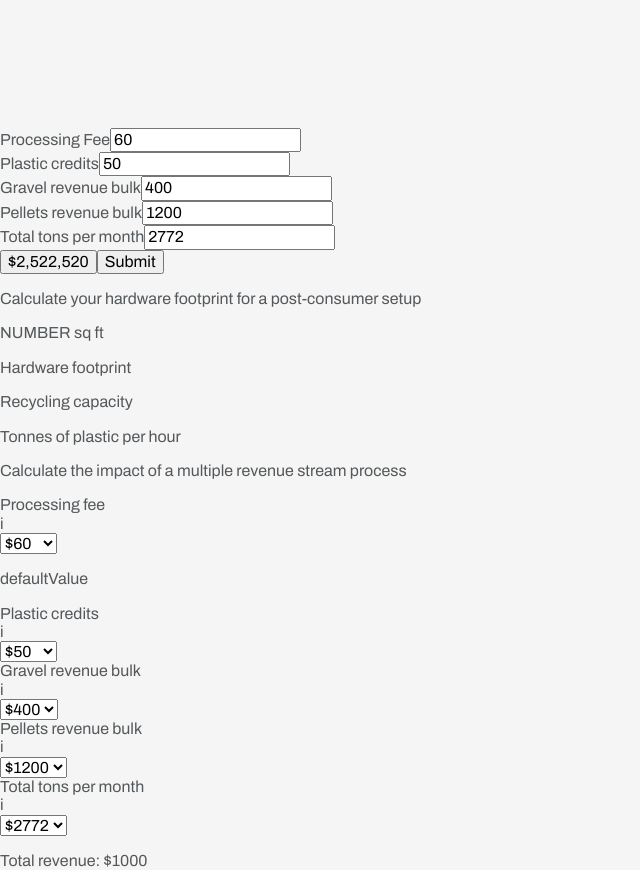
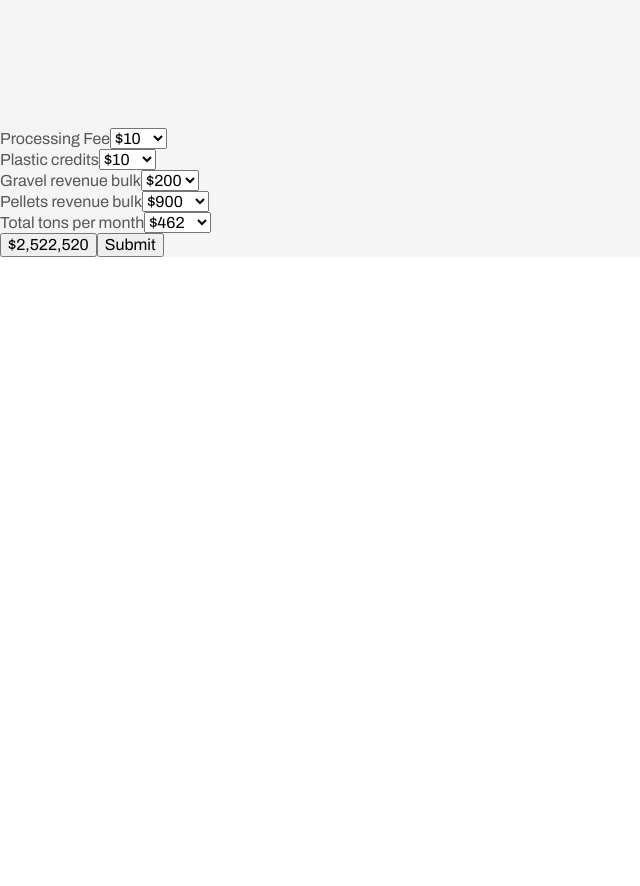
Before and after one commit to Apiary-Arqlite/arqlite, a React (Create React App) app: page / in a window 1280 px wide. Shown: the part 2644-3530 px from the top of the page, without its empty margins (0-640 px from the left). After the commit the page ends 2901 px from the top, so only its background shows below. Built offline with nearby package versions, Linux system fonts and the light colour scheme.

Commit message:
begin refactoring calculator. assign values to dropdown options

```diff
--- a/src/components/App.js
+++ b/src/components/App.js
@@ -6,8 +6,8 @@ import Main from './Main';
 import Footer from './Footer';
 import Calculator from './Calculator';
 import Form from './Form';
-import FormInput from './FormInput';
-import Option from './Option';
+import FormSelect from './FormSelect';
+import FormOption from './FormOption';
 
 /* -------------------------------------------------------------------------- */
 /*                                function App                                */
@@ -37,7 +37,7 @@ function App() {
     console.log('this item has been clicked');
   };
 
-  function calculate() {
+  function calculate(e) {
     /*  a*e + b*e + c*e*0.5 + d*e*0.5 */
     /* what are the units here? what do we do with the ratio?*/
     return Intl.NumberFormat('en-US').format(
@@ -46,24 +46,6 @@ function App() {
   }
   console.log(calculate());
 
-  // VERSION 3 START HERE
-
-  function DropdownMenu() {
-    const [activeMenu, setActiveMenu] = useState('main');
-    const [menuHeight, setMenuHeight] = useState(null);
-    const dropdownRef = useRef(null);
-
-    useEffect(() => {
-      setMenuHeight(dropdownRef.current?.firstChild.offsetHeight);
-    }, []);
-
-    function calcHeight(el) {
-      const height = el.offsetHeight;
-      setMenuHeight(height);
-    }
-
-    // pick up here. create DropdownItem(props)
-  }
   return (
     <div className='root'>
       <div className='page'>
@@ -73,19 +55,64 @@ function App() {
 
         <Form initialValues={initialValues}>
           {/* a */}
-          <FormInput label='Processing Fee' name='processingFee' />
+          <FormSelect
+            label='Processing Fee'
+            name='processingFee'
+            defaultValue={60}
+          >
+            <FormOption value={10} />
+            <FormOption value={20} />
+            <FormOption value={30} />
+            <FormOption value={40} />
+            <FormOption value={50} />
+            <FormOption value={60} />
+            <FormOption value={70} />
+            <FormOption value={80} />
+            <FormOption value={90} />
+            <FormOption value={100} />
+          </FormSelect>
           {/* b */}
-          <FormInput label='Plastic credits' name='plasticCredits' />
+          <FormSelect label='Plastic credits' name='plasticCredits'>
+            <FormOption value={10} />
+            <FormOption value={20} />
+            <FormOption value={30} />
+            <FormOption value={40} />
+            <FormOption defaultValue value={50} />
+            <FormOption value={60} />
+            <FormOption value={70} />
+            <FormOption value={80} />
+            <FormOption value={90} />
+            <FormOption value={100} />
+          </FormSelect>
           {/* c */}
-          <FormInput label='Gravel revenue bulk' name='gravelRevenueBulk' />
+          <FormSelect label='Gravel revenue bulk' name='gravelRevenueBulk'>
+            <FormOption value={200} />
+            <FormOption value={300} />
+            <FormOption selected value={400} />
+            <FormOption value={500} />
+            <FormOption value={600} />
+          </FormSelect>
           {/* d */}
-          <FormInput label='Pellets revenue bulk' name='pelletsRevenueBulk' />
+          <FormSelect label='Pellets revenue bulk' name='pelletsRevenueBulk'>
+            <FormOption value={900} />
+            <FormOption value={1000} />
+            <FormOption value={1200} />
+            <FormOption selected value={1400} />
+            <FormOption value={1600} />
+            <FormOption value={1800} />
+          </FormSelect>
           {/* e */}
-          <FormInput label='Total tons per month' name='totalTonsPerMonth' />
+          <FormSelect label='Total tons per month' name='totalTonsPerMonth'>
+            <FormOption value={462} />
+            <FormOption value={924} />
+            <FormOption value={1848} />
+            <FormOption selected value={2772} />
+            <FormOption value={3696} />
+            <FormOption value={4620} />
+          </FormSelect>
           <button onClick={() => setRevenue(calculate())}>${revenue}</button>
         </Form>
 
-        <Calculator />
         <Footer />
       </div>
     </div>
--- a/src/components/Calculator.js
+++ b/src/components/Calculator.js
@@ -1,9 +1,10 @@
 // First version with drop down forms
+// This will be replaced with the calculator version in App.js
 
 import React from 'react';
 import { useState, useRef } from 'react';
 import Dropdown from './Dropdown';
-import Option from './Option';
+import Option from './FormOption';
 
 export default function Calculator() {
   const [form, setForm] = useState({
@@ -28,8 +29,6 @@ export default function Calculator() {
 
   const inputEl = useRef(null);
   const onButtonClick = () => {
-    // `current` points to the mounted text input element
-
     console.log('this item has been clicked');
   };
 
--- a/src/components/Dropdown.js
+++ b/src/components/Dropdown.js
@@ -1,3 +1,5 @@
+// this draft will be deleted
+
 import React from 'react';
 
 export default function Dropdown(props) {
--- a/src/components/Option.js
+++ b/src/components/FormOption.js
@@ -1,5 +1,5 @@
 import React from 'react';
 
-export default function Option(props) {
+export default function FormOption(props) {
   return <option selected={props.selected}>${props.value}</option>;
 }
--- a/src/components/FormInput.js
+++ b/src/components/FormSelect.js
@@ -1,7 +1,7 @@
 import React from 'react';
 import { useContext } from 'react';
 import { FormContext } from './Form';
-export default function FormInput(props) {
+export default function FormSelect(props) {
   const { label, type = 'text', name } = props;
 
   const formContext = useContext(FormContext);
@@ -9,12 +9,16 @@ export default function FormInput(props) {
   return (
     <div>
       <label>{label}</label>
-      <input
+      <select
         type={type}
         name={name}
         value={form[name]}
+        // should value or default value be assigned {form[name]}?
+        defaultValue={form[name]}
         onChange={handleFormChange}
-      />
+      >
+        {props.children}
+      </select>
     </div>
   );
 }
```
